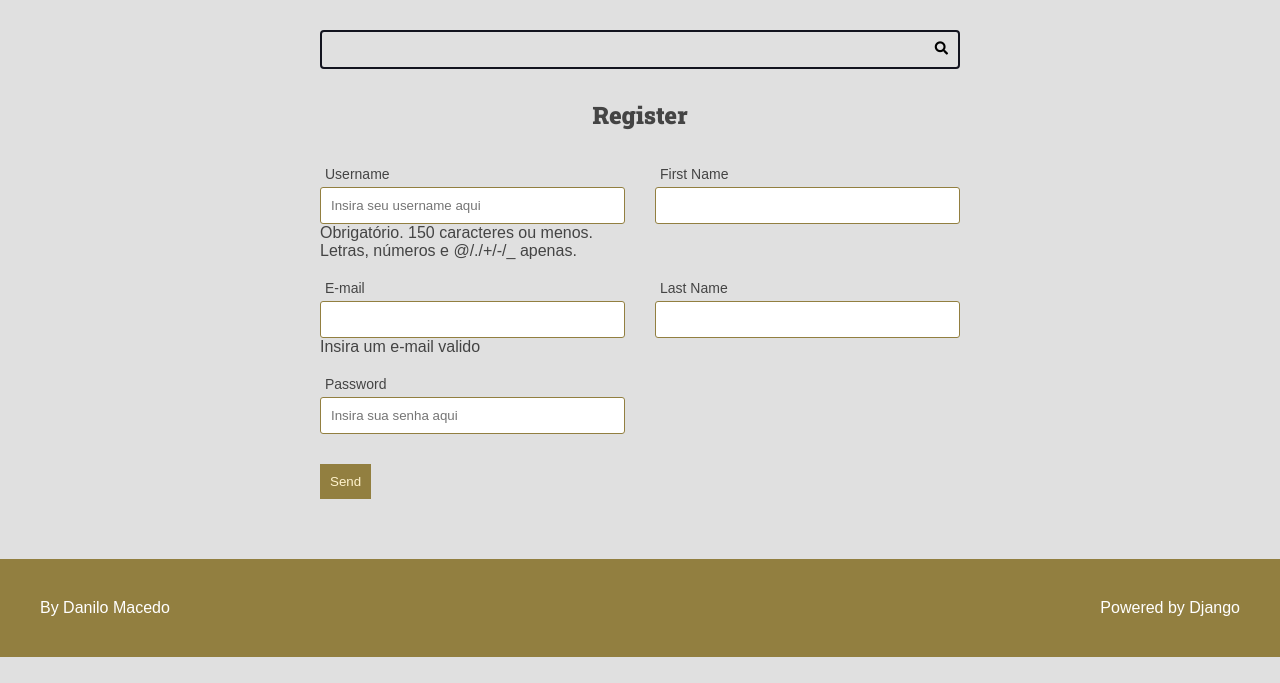
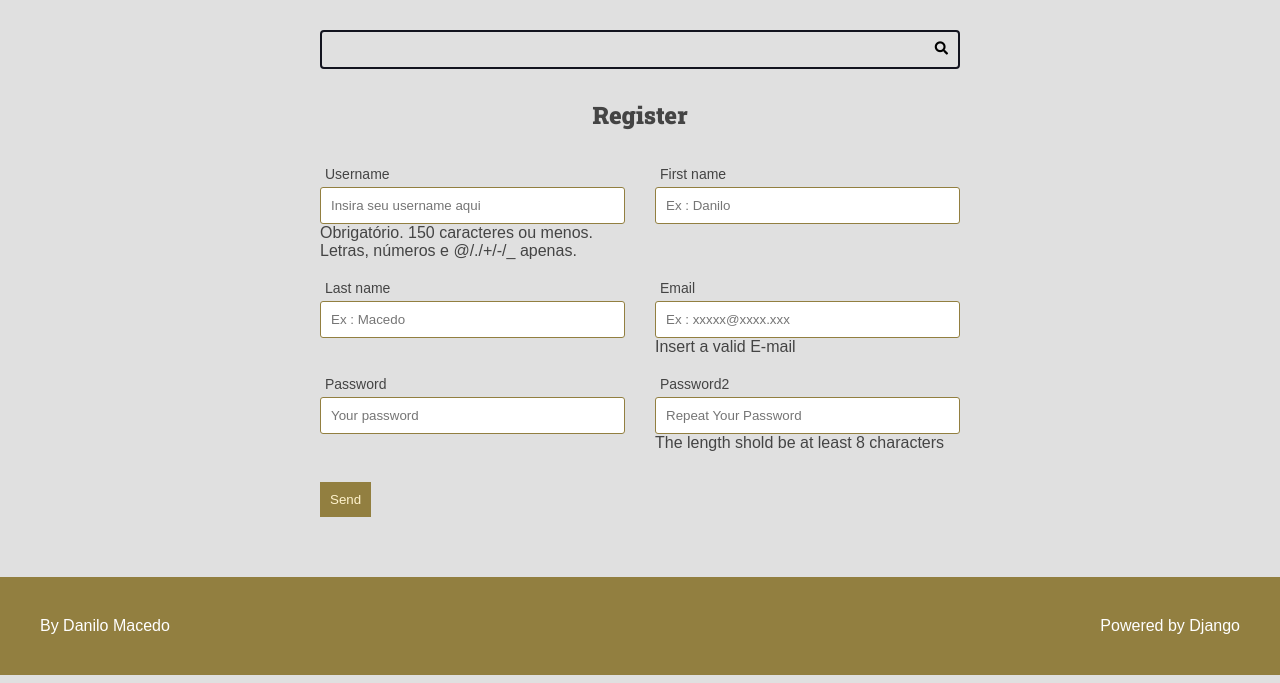
Before and after one commit to Macwdo/curso-django-projeto1, a Django app: template authors/templates/authors/pages/register_view.html in a window 1280 px wide. Shown: the part 117-800 px from the top of the page. Run offline with Django 4.2, Linux system fonts and the light colour scheme; the template is opened without the code that fills it: values that come from a table or form of the project are taken from there, others are empty; data comes from the database, SQL or seed files in the repository; both versions use the stored data as it was after the commit; parts of the project's set-up code (start-up, migrations or seed data) failed here and were passed over; some libraries are stand-ins or nearby versions.

Commit message:
errornotshow

```diff
--- a/authors/forms.py
+++ b/authors/forms.py
@@ -1,14 +1,42 @@
 from django import forms
+from django import http
 from django.contrib.auth.models import User
+from django.core.exceptions import ValidationError
+from django.http import Http404
 
 class RegisterForm(forms.ModelForm):
+    password = forms.CharField(required=True, widget=forms.PasswordInput({
+        'placeholder': "Your password"}
+    ),error_messages={
+        'required': 'Password must not be empty'
+    })
+
+    first_name = forms.CharField(required=True, widget=forms.TextInput({
+        'placeholder':'Ex : Danilo'
+    }))
+
+    last_name = forms.CharField(required=True, widget=forms.TextInput({
+        'placeholder':'Ex : Macedo'
+    }))
+
+    email = forms.CharField(required=True, widget=forms.TextInput({
+        'placeholder':'Ex : xxxxx@xxxx.xxx'
+    }),help_text="Insert a valid E-mail")
+
+    password2 = forms.CharField(required=True, widget=forms.PasswordInput({
+        'placeholder': "Repeat Your Password"}
+    ),error_messages={
+        'required': 'Password must not be empty'
+    },help_text='The length shold be at least 8 characters')
+
+
     class Meta:
         model = User
         fields = [
         'username',
         'first_name',
+       'last_name',
         'email',
-        'last_name',
         'password'
         ]
         #Inclui os campos a serem mostrados
@@ -20,7 +48,7 @@ class RegisterForm(forms.ModelForm):
             'first_name': 'First Name',
             'last_name': 'Last Name',
             'email': 'E-mail',
-            'password': 'Password'
+            'password': 'Password',
         }
 
         help_texts = {
@@ -41,3 +69,21 @@ class RegisterForm(forms.ModelForm):
                 'placeholder' : 'Insira sua senha aqui'
             })
         }
+    def clean_password(self):
+        data = self.cleaned_data.get('password')
+
+        if 'atenção' in data:
+            raise ValidationError(
+                'Não digite %(value)s no campo password',
+                code='invalid',
+                params={'value': 'atenção'}
+            )
+        return data
+
+    def clean(self):
+        cleaned_data = super().clean()
+        password = cleaned_data.get("password")
+        password2 = cleaned_data.get("password2")
+
+        if password != password2:
+            return Http404()
--- a/authors/templates/authors/pages/register_view.html
+++ b/authors/templates/authors/pages/register_view.html
@@ -20,17 +20,23 @@
             {% if field.help_text %}
               <p class="help-text">{{ field.help_text }}</p>
             {% endif %}
-
             {{ field.errors }}
           </div>
         {% endfor %}
       </div>
-
-      <div class="form-content form-content-grid">
-        <div class="form-group">
-          <button type="submit">Send</button>
-        </div>
-
+        <div class="form-content form-content-grid">
+          <div class="form-group">
+            <button type="submit">Send</button>
+          </div>
+          {% if form.errors %}
+          <div class="form-content form-content-grid">
+            <div class="form-group">
+              <div class="message message-error">
+                  Por favor corrija os erros do formulário
+                </div>
+              </div>
+            </div>
+          {% endif %}
       </div>
     </form>
   </div>
--- a/authors/views.py
+++ b/authors/views.py
@@ -19,4 +19,5 @@ def register_create(request):
     request.session['register_for_data'] = POST
     form = RegisterForm(POST)
 
+
     return redirect('authors:register')
--- a/base_templates/global/base.html
+++ b/base_templates/global/base.html
@@ -1,18 +1,13 @@
 {% include 'recipes/partials/head.html' %}
 <!DOCTYPE html>
-
 <html lang="pt-BR">
-
-
 <head>
     {% include 'recipes/partials/head.html' %}
     <title>{%block title%}{%endblock title%} | Home </title>
 </head>
-
 <body>
     {% include 'recipes/partials/header.html' %}
     {% include 'recipes/partials/search.html' %}
-
     <main class="main-content-container">
        {% block content %}
        {% endblock content %}
--- a/recipes/templates/recipes/partials/footer.html
+++ b/recipes/templates/recipes/partials/footer.html
@@ -2,7 +2,6 @@
     <div class="developer">
       <a href="https://www.linkedin.com/in/danilo-macedo-aa098822a/" target="_blank" rel="noreferrer noopener">By Danilo Macedo</a>
     </div>
-
     <div class="powered">
       <a href="https://www.djangoproject.com/" target="_blank" rel="noreferrer noopener">Powered by Django</a>
     </div>
```
Also changed, not shown: recipes/templates/recipes/partials/pagination.html (+4 -7 lines), db.sqlite3.
